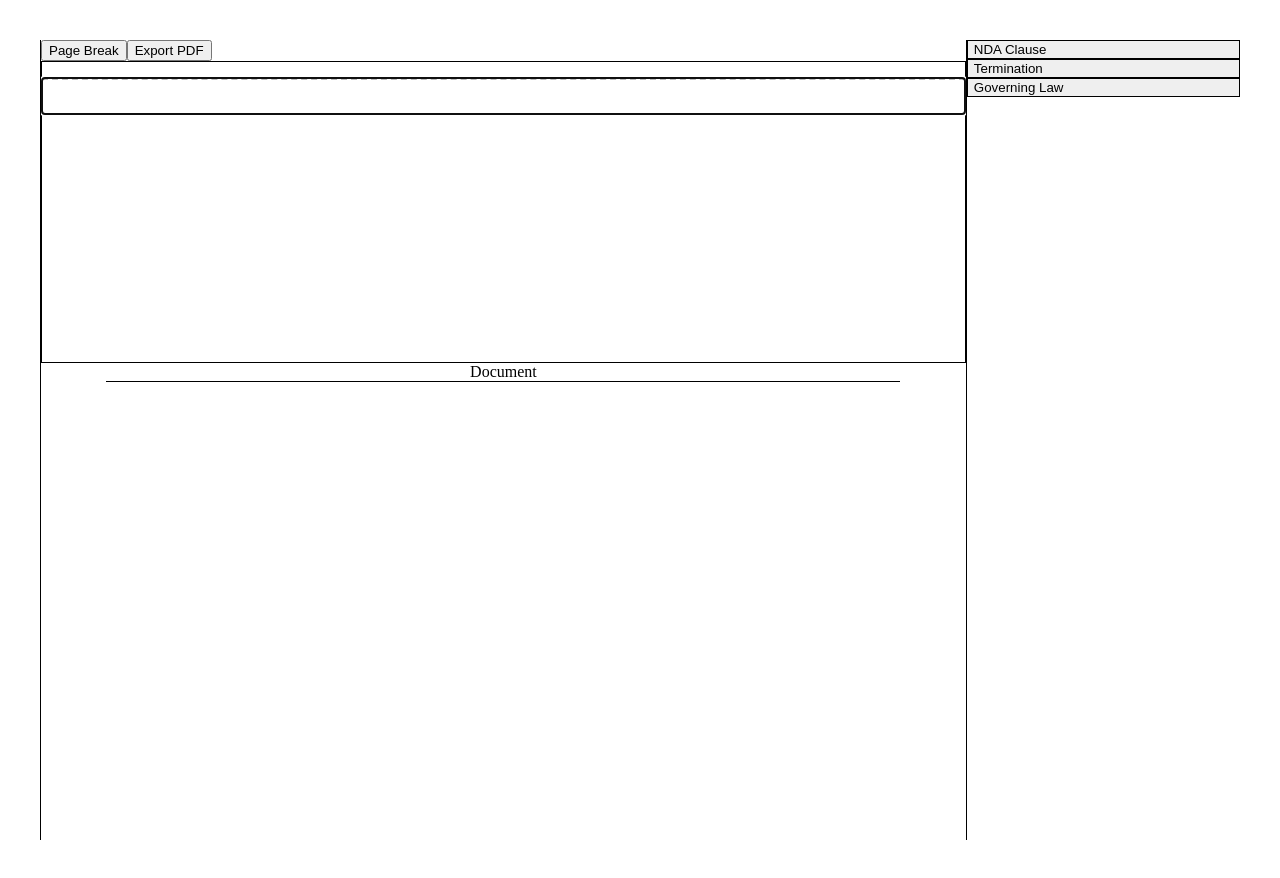
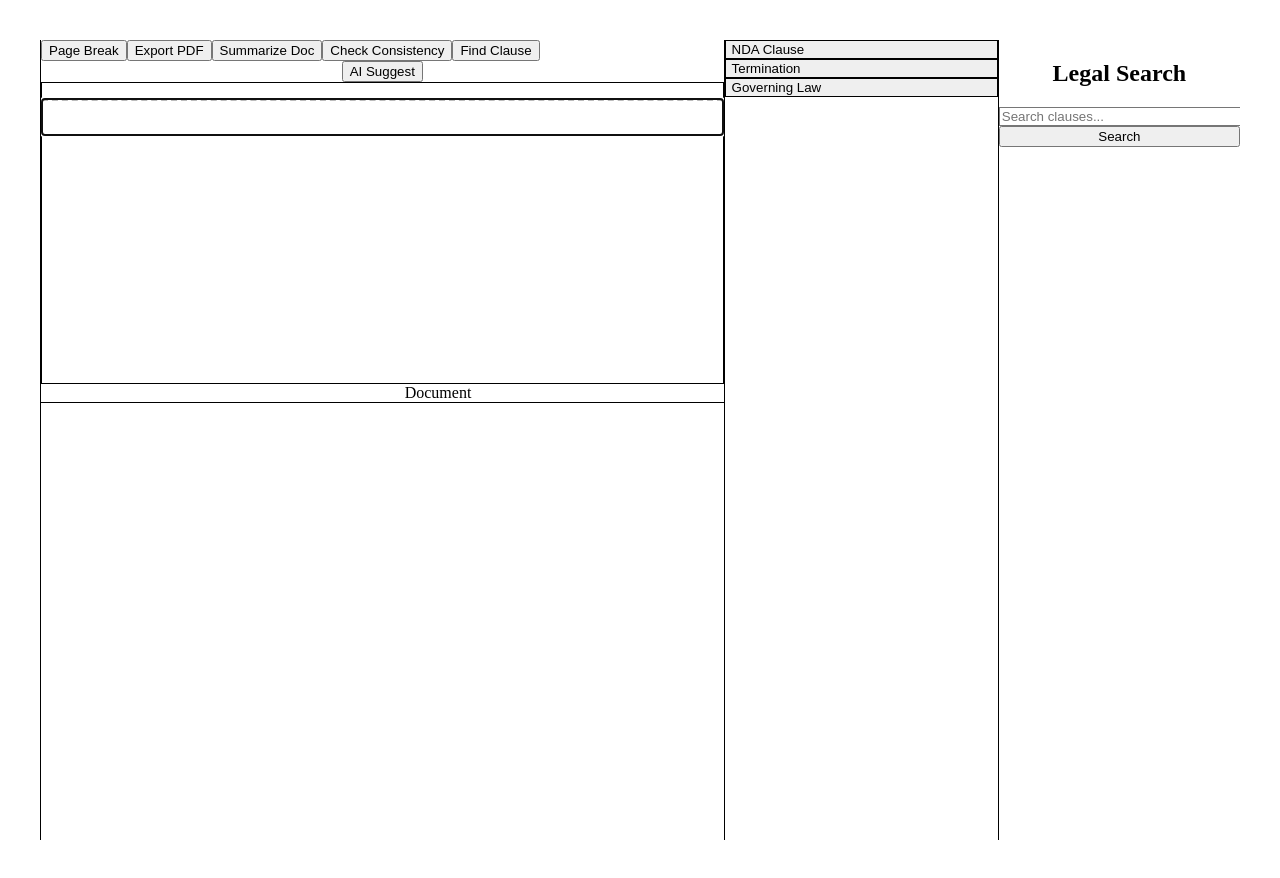
Before and after one commit to Bharatchoudhary11/Vettam, a React (Vite) app: page / in a window 1280 px wide. Both pictures are taken after a click on the button "Page Break". Built offline with nearby package versions, Linux system fonts and the light colour scheme.

Commit message:
feat: add ai features ui and api

```diff
--- a/package.json
+++ b/package.json
@@ -7,13 +7,16 @@
     "dev": "vite",
     "build": "tsc -b && vite build",
     "lint": "eslint .",
-    "preview": "vite preview"
+    "preview": "vite preview",
+    "server": "node server.js"
   },
   "dependencies": {
     "@radix-ui/react-dropdown-menu": "^2.1.15",
     "@tiptap/core": "^3.0.9",
     "@tiptap/react": "^3.0.9",
     "@tiptap/starter-kit": "^3.0.9",
+    "cors": "^2.8.5",
+    "express": "^5.1.0",
     "framer-motion": "^12.23.12",
     "html2canvas": "^1.4.1",
     "pdf-lib": "^1.17.1",
--- /dev/null
+++ b/server.js
@@ -0,0 +1,53 @@
+import express from 'express'
+import cors from 'cors'
+
+const app = express()
+app.use(cors())
+app.use(express.json())
+
+// Inline AI rewrite suggestions endpoint
+app.post('/api/suggest-rewrite', (req, res) => {
+  const { text } = req.body
+  // Placeholder suggestion logic
+  const suggestion = text ? text.split('').reverse().join('') : ''
+  res.json({ suggestion })
+})
+
+// RAG-powered legal search endpoint
+app.post('/api/rag-search', (req, res) => {
+  const { query } = req.body
+  // Placeholder results; integrate with pgvector/Pinecone here
+  const results = [
+    {
+      clause: 'Sample confidentiality clause',
+      source: 'Case Reference A',
+      similarity: 0.9,
+    },
+  ]
+  res.json({ results })
+})
+
+// Tool-calling endpoints
+app.post('/api/find-clause', (req, res) => {
+  const { doc, clause } = req.body
+  const exists = typeof doc === 'string' && typeof clause === 'string' && doc.includes(clause)
+  res.json({ exists, snippet: exists ? clause : '' })
+})
+
+app.post('/api/summarize', (req, res) => {
+  const { doc } = req.body
+  const summary = typeof doc === 'string' ? doc.slice(0, 100) : ''
+  res.json({ summary })
+})
+
+app.post('/api/check-consistency', (req, res) => {
+  const { doc } = req.body
+  // Placeholder: no advanced checks
+  const issues = []
+  res.json({ issues })
+})
+
+const PORT = process.env.PORT || 3001
+app.listen(PORT, () => {
+  console.log(`API server listening on port ${PORT}`)
+})
--- a/src/editor/Editor.tsx
+++ b/src/editor/Editor.tsx
@@ -7,6 +7,8 @@ import { PageHeader } from './components/PageHeader'
 import { PageFooter } from './components/PageFooter'
 import { OutlinePanel } from './components/OutlinePanel'
 import { TemplateSidebar } from './components/TemplateSidebar'
+import { RagSearchPanel } from './components/RagSearchPanel'
+import { AISuggestion } from './components/AISuggestion'
 import { exportPdf } from './exportPdf'
 
 export const Editor = () => {
@@ -25,14 +27,49 @@ export const Editor = () => {
     await exportPdf(nodes)
   }
 
+  const handleSummarize = async () => {
+    const doc = editor?.getText() || ''
+    const res = await fetch('/api/summarize', {
+      method: 'POST',
+      headers: { 'Content-Type': 'application/json' },
+      body: JSON.stringify({ doc }),
+    })
+    const data = await res.json()
+    alert(data.summary)
+  }
+
+  const handleConsistency = async () => {
+    const doc = editor?.getText() || ''
+    const res = await fetch('/api/check-consistency', {
+      method: 'POST',
+      headers: { 'Content-Type': 'application/json' },
+      body: JSON.stringify({ doc }),
+    })
+    const data = await res.json()
+    alert(data.issues?.length ? data.issues.join('\n') : 'No issues found')
+  }
+
+  const handleFindClause = async () => {
+    const clause = prompt('Enter clause text to find') || ''
+    const doc = editor?.getText() || ''
+    if (!clause) return
+    const res = await fetch('/api/find-clause', {
+      method: 'POST',
+      headers: { 'Content-Type': 'application/json' },
+      body: JSON.stringify({ doc, clause }),
+    })
+    const data = await res.json()
+    alert(data.exists ? `Found: ${data.snippet}` : 'Clause not found')
+  }
+
   return (
     <div className="flex h-screen">
       <OutlinePanel editor={editor} />
       <div className="flex-1 space-y-4 p-4 overflow-y-auto">
-        <div className="flex gap-2">
+        <div className="flex gap-2 flex-wrap">
           <button
             className="px-2 py-1 bg-gray-200 rounded"
-            onClick={() => (editor?.chain() as any).focus().setPageBreak().run()}
+            onClick={() => editor?.chain().focus().setPageBreak().run()}
           >
             Page Break
           </button>
@@ -42,7 +79,26 @@ export const Editor = () => {
           >
             Export PDF
           </button>
+          <button
+            className="px-2 py-1 bg-green-600 text-white rounded"
+            onClick={handleSummarize}
+          >
+            Summarize Doc
+          </button>
+          <button
+            className="px-2 py-1 bg-yellow-500 text-white rounded"
+            onClick={handleConsistency}
+          >
+            Check Consistency
+          </button>
+          <button
+            className="px-2 py-1 bg-purple-600 text-white rounded"
+            onClick={handleFindClause}
+          >
+            Find Clause
+          </button>
         </div>
+        <AISuggestion editor={editor} />
         <EditorContent
           editor={editor}
           className="border min-h-[300px] p-4"
@@ -64,6 +120,7 @@ export const Editor = () => {
         </div>
       </div>
       <TemplateSidebar editor={editor} />
+      <RagSearchPanel />
     </div>
   )
 }
--- /dev/null
+++ b/src/editor/components/AISuggestion.tsx
@@ -0,0 +1,79 @@
+import { Editor } from '@tiptap/react'
+import { useEffect, useState } from 'react'
+
+export const AISuggestion = ({ editor }: { editor: Editor | null }) => {
+  const [selectionActive, setSelectionActive] = useState(false)
+  const [suggestion, setSuggestion] = useState('')
+
+  useEffect(() => {
+    if (!editor) return
+    const update = () => {
+      const { from, to } = editor.state.selection
+      setSelectionActive(from !== to)
+    }
+    editor.on('selectionUpdate', update)
+    return () => {
+      editor.off('selectionUpdate', update)
+    }
+  }, [editor])
+
+  const requestSuggestion = async () => {
+    if (!editor) return
+    const { from, to } = editor.state.selection
+    const text = editor.state.doc.textBetween(from, to)
+    const res = await fetch('/api/suggest-rewrite', {
+      method: 'POST',
+      headers: { 'Content-Type': 'application/json' },
+      body: JSON.stringify({ text }),
+    })
+    const data = await res.json()
+    setSuggestion(data.suggestion)
+  }
+
+  const acceptSuggestion = () => {
+    if (!editor) return
+    const { from, to } = editor.state.selection
+    const original = editor.state.doc.textBetween(from, to)
+    editor
+      .chain()
+      .focus()
+      .insertContentAt(
+        { from, to },
+        `<span class="bg-red-200 line-through">${original}</span><span class="bg-green-200">${suggestion}</span>`,
+      )
+      .run()
+    setSuggestion('')
+  }
+
+  if (!selectionActive) return null
+
+  return (
+    <div className="space-x-2">
+      <button
+        className="px-2 py-1 bg-purple-500 text-white rounded"
+        onClick={requestSuggestion}
+      >
+        AI Suggest
+      </button>
+      {suggestion && (
+        <span>
+          <span className="mr-2">{suggestion}</span>
+          <button
+            className="px-1 py-0.5 bg-green-500 text-white rounded"
+            onClick={acceptSuggestion}
+          >
+            Accept
+          </button>
+          <button
+            className="px-1 py-0.5 bg-gray-300 ml-1 rounded"
+            onClick={() => setSuggestion('')}
+          >
+            Reject
+          </button>
+        </span>
+      )}
+    </div>
+  )
+}
+
+export default AISuggestion
--- /dev/null
+++ b/src/editor/components/RagSearchPanel.tsx
@@ -0,0 +1,49 @@
+import { useState } from 'react'
+
+interface Result {
+  clause: string
+  source: string
+}
+
+export const RagSearchPanel = () => {
+  const [query, setQuery] = useState('')
+  const [results, setResults] = useState<Result[]>([])
+
+  const search = async () => {
+    const res = await fetch('/api/rag-search', {
+      method: 'POST',
+      headers: { 'Content-Type': 'application/json' },
+      body: JSON.stringify({ query }),
+    })
+    const data = await res.json()
+    setResults(data.results || [])
+  }
+
+  return (
+    <div className="w-60 border-l p-2 space-y-2 overflow-y-auto">
+      <h2 className="font-bold">Legal Search</h2>
+      <input
+        className="border p-1 w-full"
+        value={query}
+        onChange={(e) => setQuery(e.target.value)}
+        placeholder="Search clauses..."
+      />
+      <button
+        className="px-2 py-1 bg-blue-500 text-white w-full"
+        onClick={search}
+      >
+        Search
+      </button>
+      <ul className="space-y-2 text-sm">
+        {results.map((r, i) => (
+          <li key={i}>
+            <div className="font-semibold">{r.clause}</div>
+            <div className="text-gray-600">{r.source}</div>
+          </li>
+        ))}
+      </ul>
+    </div>
+  )
+}
+
+export default RagSearchPanel
--- a/src/editor/extensions/PageBreak.ts
+++ b/src/editor/extensions/PageBreak.ts
@@ -14,9 +14,12 @@ export const PageBreak = Node.create({
     return {
       setPageBreak:
         () =>
-        ({ commands }: any) =>
-          commands.insertContent({ type: this.name }),
-    } as any
+        ({
+          commands,
+        }: {
+          commands: { insertContent: (arg: { type: string }) => void }
+        }) => commands.insertContent({ type: this.name }),
+    }
   },
   parseHTML() {
     return [
```
Also changed, not shown: 1 other file (tests, documents, lock files or other folders).
